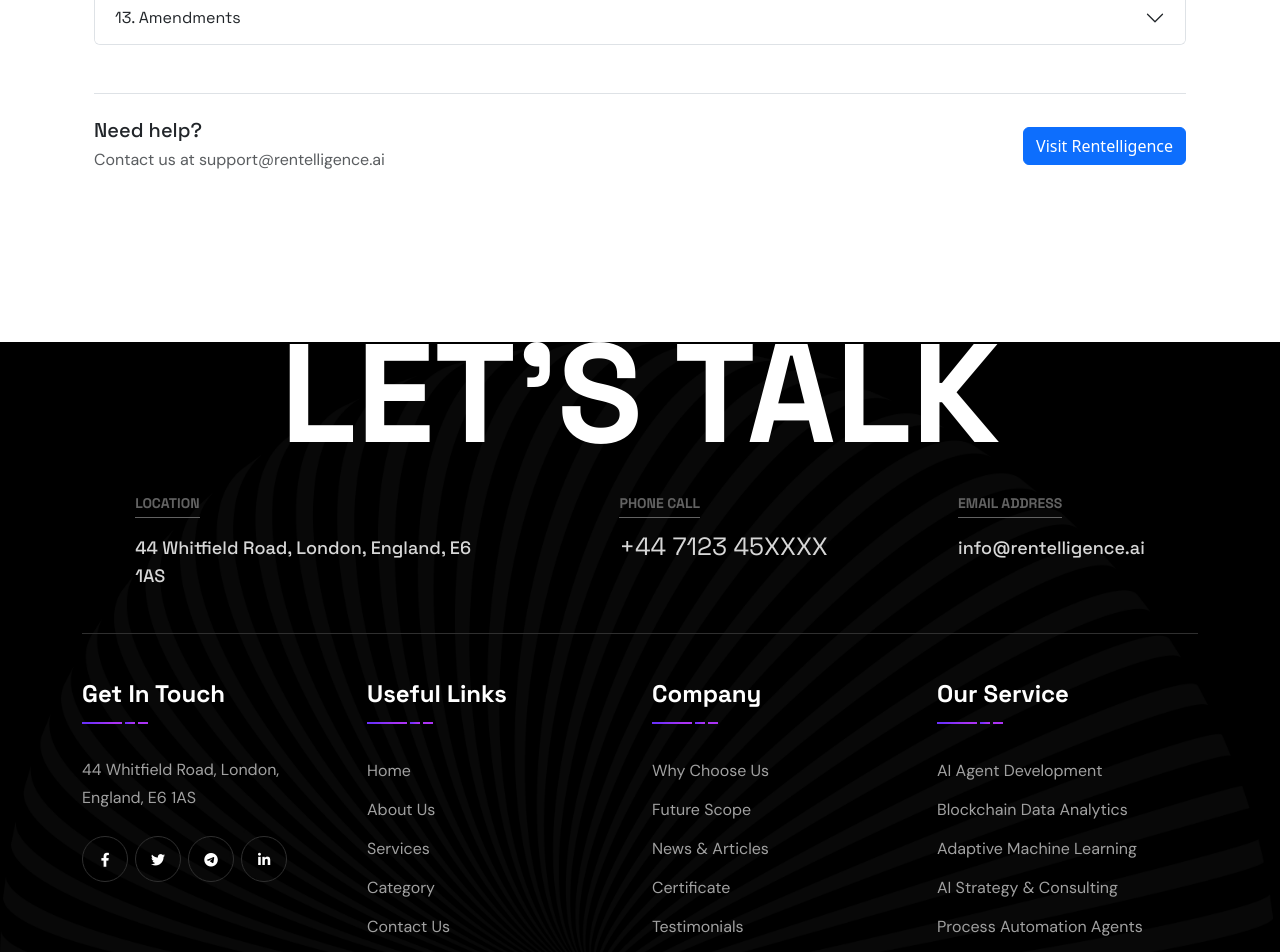
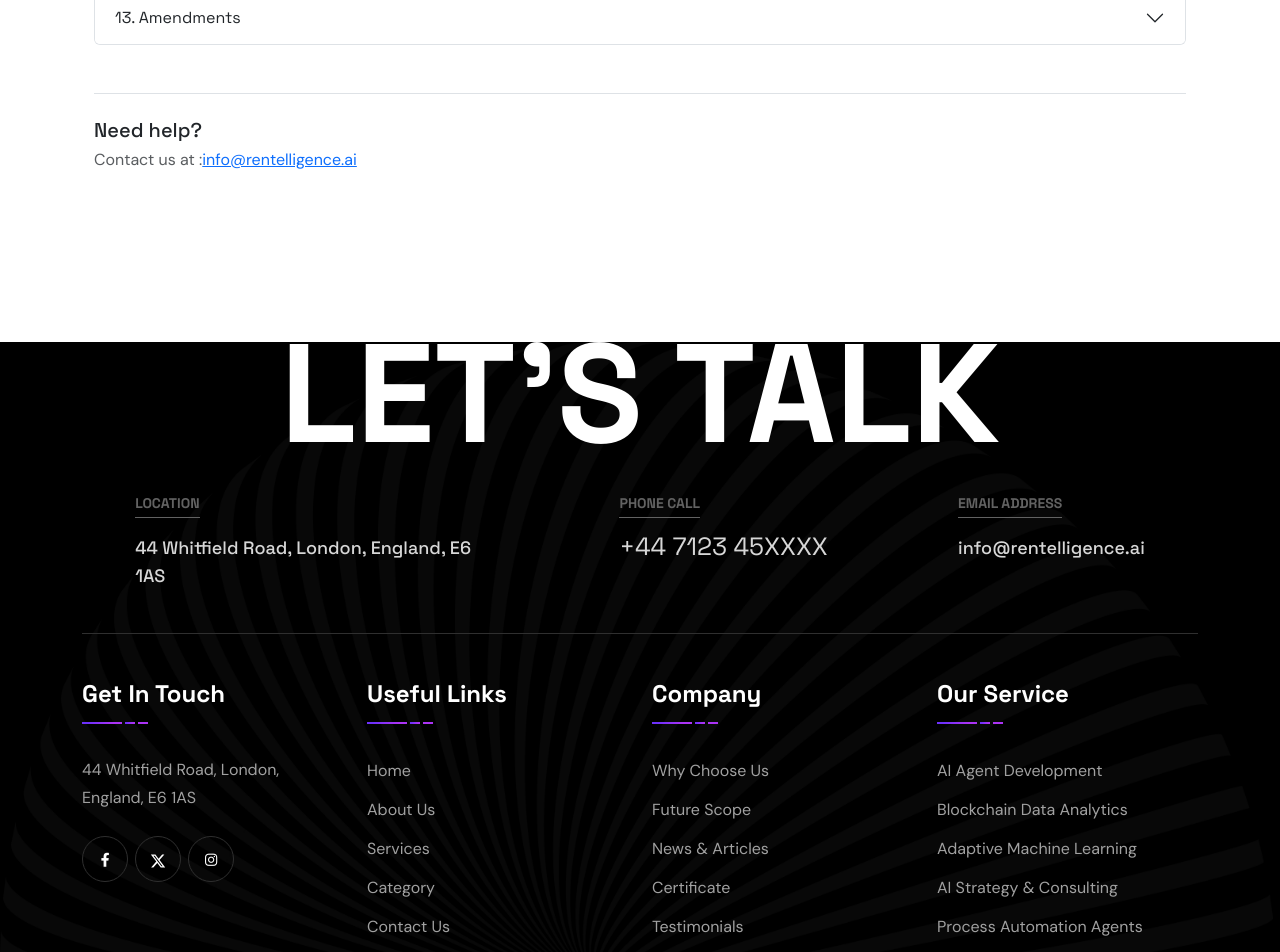
Before and after one commit to pulsepromote80/AI_Rentelligence_Home, a React (Create React App) app: page /TermsCondition in a window 1280 px wide. Shown: the part 2140-3092 px from the top of the page. Built offline with nearby package versions, Linux system fonts and the light colour scheme.

Commit message:
new changes

```diff
--- a/src/Component/Footer.jsx
+++ b/src/Component/Footer.jsx
@@ -3,7 +3,7 @@ import AOS from "aos";
 import "aos/dist/aos.css";
 import Image from "../Component/Image";
 import { useNavigate } from "react-router-dom";
-
+import { FaXTwitter } from "react-icons/fa6";
 const Footer = () => {
   const navigate = useNavigate();
   useEffect(() => {
@@ -91,20 +91,20 @@ const Footer = () => {
                         44 Whitfield Road, London, England, E6 1AS
                       </p>
                       <div className="th-social style10">
-                        <a href="#" target="_blank">
+                        <a href="https://www.facebook.com/rentelligenceai" target="_blank">
                           <i className="fab fa-facebook-f"></i>
                         </a>
                         <a href="#" target="_blank">
-                          <i className="fab fa-twitter"></i>
+                          <FaXTwitter size={16} color="#fff" />
                         </a>
-                        <a href="#" target="_blank">
+                        {/* <a href="#" target="_blank">
                           <i className="fa-brands fa-telegram"></i>
-                        </a>
+                        </a> */}
                         {/* <a href="/">
                           <i className="fab fa-youtube"></i>
                         </a> */}
-                        <a href="#">
-                          <i className="fab fa-linkedin-in"></i>
+                        <a href="https://www.instagram.com/rentelligence.ai?igsh=bmdxcXJqaDd2empk" target="_blank">
+                          <i className="fab fa-instagram"></i>
                         </a>
                       </div>
                     </div>
--- a/src/Component/Home/Articles.jsx
+++ b/src/Component/Home/Articles.jsx
@@ -263,7 +263,7 @@ const RecentArticles = () => {
                     </div>
                     <div className="d-flex justify-content-between align-items-center mb-3">
                       <span className="text-white">{article.author}</span>
-                      <small className="text-white">{article.date}</small>
+                      {/* <small className="text-white">{article.date}</small> */}
                     </div>
 
                     <hr></hr>
--- a/src/Component/TermsAndCondition/TermsContent.jsx
+++ b/src/Component/TermsAndCondition/TermsContent.jsx
@@ -660,12 +660,15 @@ const TermsContent = () => {
                 <div>
                   <h5 class="mb-1">Need help?</h5>
                   <p class="mb-0 text-muted">
-                    Contact us at support@rentelligence.ai
+                    Contact us at :
+                    <a href="mailto:help24/7.info@rentelligence.com">
+                      info@rentelligence.ai
+                    </a>
                   </p>
                 </div>
-                <a href="https://rentelligence.ai" class="btn btn-primary">
+                {/* <a href="https://rentelligence.ai" class="btn btn-primary">
                   Visit Rentelligence
-                </a>
+                </a> */}
               </div>
             </div>
           </div>
```
